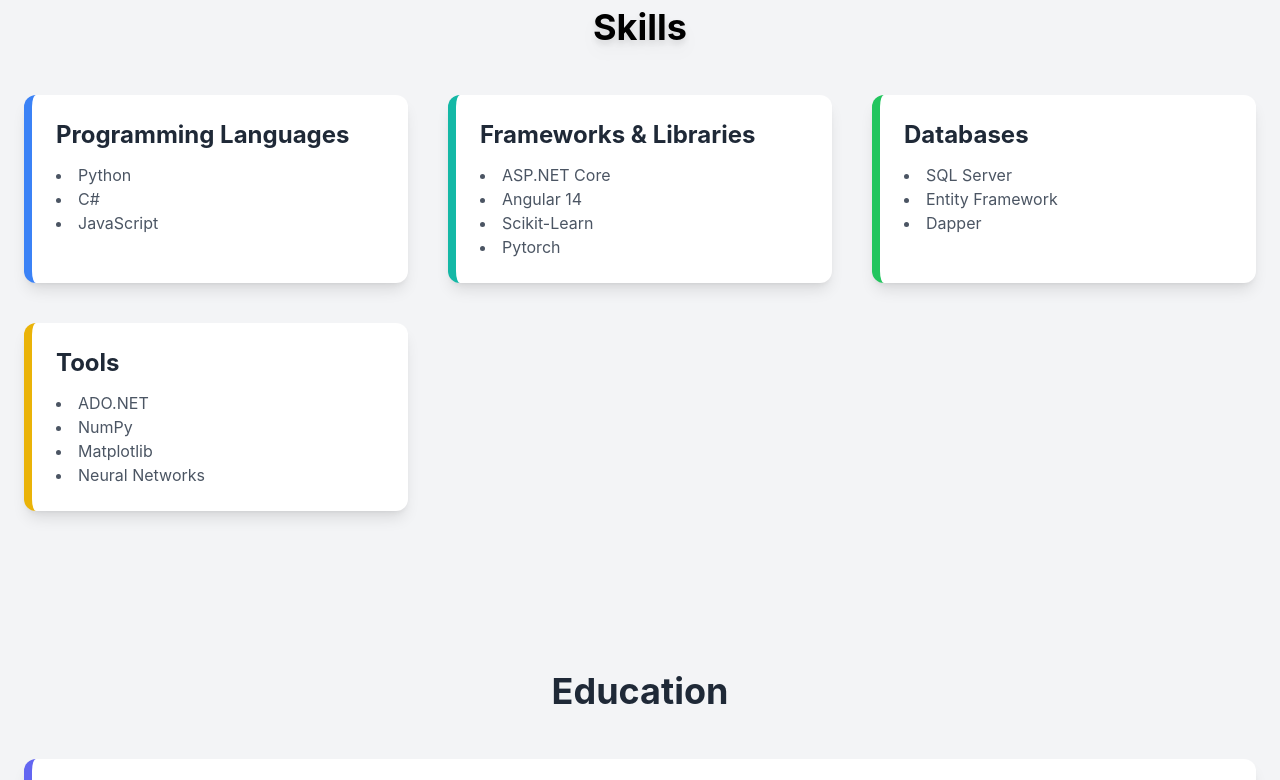
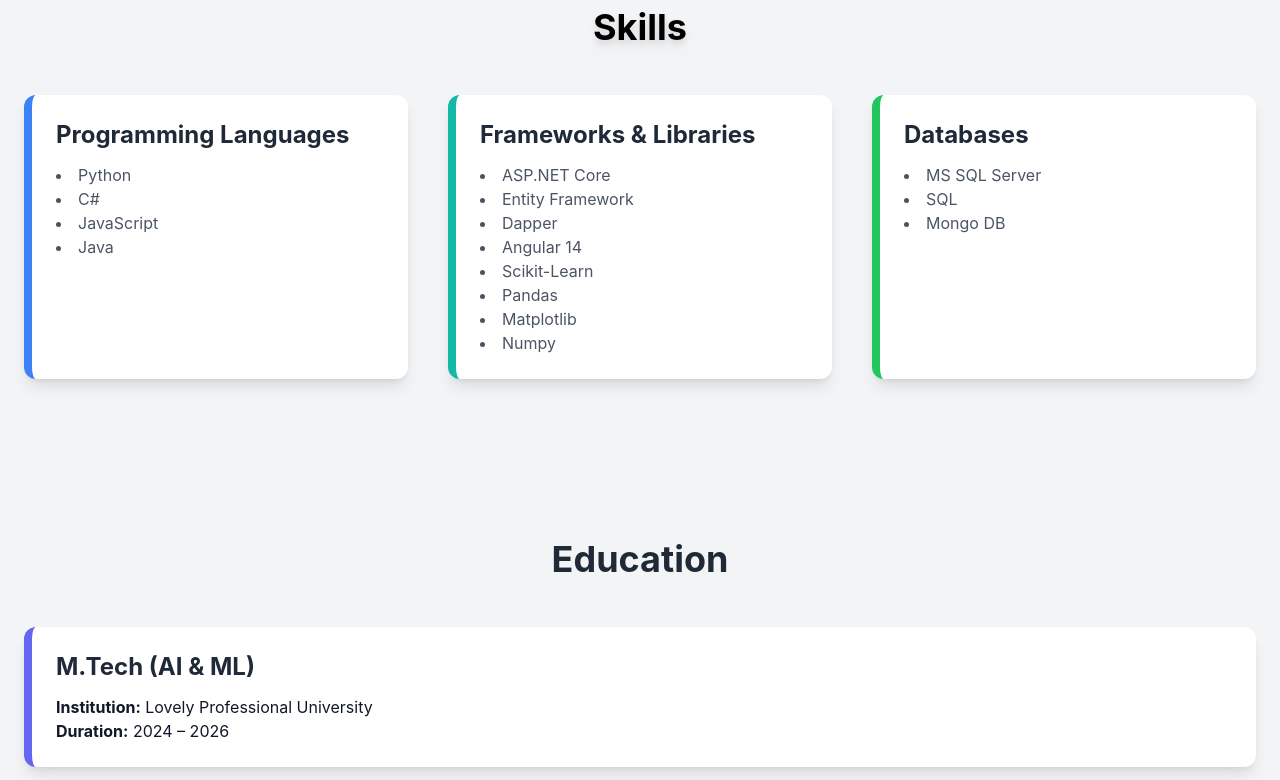
Before and after one commit to mayourbukhari/Naeim-Saifi-Portfolio, a plain HTML site: page index.html in a window 1280 px wide. Shown: the part 2000-2780 px from the top of the page. Drawn offline with nearby package versions, Linux system fonts and the light colour scheme.

Commit message:
Second Commit

```diff
--- a/index.html
+++ b/index.html
@@ -10,53 +10,12 @@
    </script>
    <link href="https://cdnjs.cloudflare.com/ajax/libs/font-awesome/5.15.3/css/all.min.css" rel="stylesheet"/>
    <link href="https://fonts.googleapis.com/css2?family=Roboto:wght@400;700&amp;display=swap" rel="stylesheet"/>
+     <!-- Include Remix Icon from CDN -->
+     <link href="https://cdn.jsdelivr.net/npm/remixicon@2.5.0/fonts/remixicon.css" rel="stylesheet">
    <link rel="stylesheet" href="styles.css">
  </head>
  </head>
   <body class="font-roboto bg-gray-100 text-gray-900">
-  <!-- Header
-  <header class="bg-white shadow-md">
-   <div class="container mx-auto flex justify-between items-center p-5">
-    <h1 class="text-3xl font-bold">
-     Naeim Saifi
-    </h1>
-    <nav>
-     <ul class="flex space-x-4">
-      <li>
-       <a class="hover:text-blue-500" href="#home">
-        Home
-       </a>
-      </li>
-      <li>
-       <a class="hover:text-blue-500" href="#about">
-        About
-       </a>
-      </li>
-      <li>
-       <a class="hover:text-blue-500" href="#projects">
-        Projects
-       </a>
-      </li>
-      <li>
-       <a class="hover:text-blue-500" href="#skills">
-        Skills
-       </a>
-      </li>
-      <li>
-       <a class="hover:text-blue-500" href="#education">
-        Education
-       </a>
-      </li>
-      <li>
-       <a class="hover:text-blue-500" href="#contact">
-        Contact
-       </a>
-      </li>
-     </ul>
-    </nav>
-   </div>
-  </header> -->
-  <!-- new nav bar -->
    <nav class="premium-nav">
      <div class="nav-container">
          <a href="#" class="nav-logo">
@@ -176,6 +135,7 @@
              <li>Python</li>
              <li>C#</li>
              <li>JavaScript</li>
+             <li>Java</li>
            </ul>
          </div>
 
@@ -184,9 +144,13 @@
            <h3 class="text-2xl font-bold mb-3 text-gray-800">Frameworks & Libraries</h3>
            <ul class="list-disc list-inside text-gray-600">
              <li>ASP.NET Core</li>
+             <li>Entity Framework</li>
+             <li>Dapper</li>
              <li>Angular 14</li>
              <li>Scikit-Learn</li>
-            <li>Pytorch</li>
+             <li>Pandas</li>
+             <li>Matplotlib</li>
+             <li>Numpy</li>
            </ul>
          </div>
 
@@ -194,22 +158,12 @@
          <div class="bg-white p-6 rounded-xl shadow-lg transform transition duration-300 hover:scale-105 hover:shadow-2xl border-l-8 border-green-500">
            <h3 class="text-2xl font-bold mb-3 text-gray-800">Databases</h3>
            <ul class="list-disc list-inside text-gray-600">
-            <li>SQL Server</li>
-            <li>Entity Framework</li>
-            <li>Dapper</li>
+             <li>MS SQL Server</li>
+             <li>SQL</li>
+             <li>Mongo DB</li>
            </ul>
          </div>
 
-        <!-- Tools -->
-        <div class="bg-white p-6 rounded-xl shadow-lg transform transition duration-300 hover:scale-105 hover:shadow-2xl border-l-8 border-yellow-500">
-          <h3 class="text-2xl font-bold mb-3 text-gray-800">Tools</h3>
-          <ul class="list-disc list-inside text-gray-600">
-            <li>ADO.NET</li>
-            <li>NumPy</li>
-            <li>Matplotlib</li>
-            <li>Neural Networks</li>
-          </ul>
-        </div>
        </div>
      </div>
    </section>
@@ -263,8 +217,8 @@
            <ul class="text-lg mb-10">
              <li><strong>Location:</strong> Ghaziabad, India (201206)</li>
              <li><strong>Phone:</strong> +91 - 8077889724</li>
-            <li><strong>Email:</strong> naeimsaifi.developer@gmail.com</li>
-            <li><strong>LinkedIn:</strong> <a class="text-blue-500 hover:underline" href="https://www.linkedin.com/in/naei-m-saifi-88102b1a2">LinkedIn Profile</a></li>
+             <li><strong>Email:</strong> naeimsaifi1111@gmail.com</li>
+             <li><strong>LinkedIn:</strong> <a class="text-blue-500 hover:underline" href="https://www.linkedin.com/in/naeim-saifi-88102b1a2/?utm_source=share&utm_campaign=share_via&utm_content=profile&utm_medium=android_app">LinkedIn Profile</a></li>
            </ul>
          </div>
          <div class="md:w-1/2">
@@ -291,11 +245,12 @@
    <footer class="bg-gray-800 text-white py-5">
     <div class="container mx-auto text-center">
      <div class="mb-4">
-     <a class="text-white mx-2" href="https://www.linkedin.com/in/naei-m-saifi-88102b1a2">
+      <a class="text-white mx-2" href="https://www.linkedin.com/in/naeim-saifi-88102b1a2/?utm_source=share&utm_
+      campaign=share_via&utm_content=profile&utm_medium=android_app">
        <i class="fab fa-linkedin fa-2x">
        </i>
       </a>
-     <a class="text-white mx-2" href="#">
+      <a class="text-white mx-2" href="https://github.com/Naeim-Saifi">
        <i class="fab fa-github fa-2x">
        </i>
       </a>
```
Lines whose indentation alone changed are shown as unchanged.
